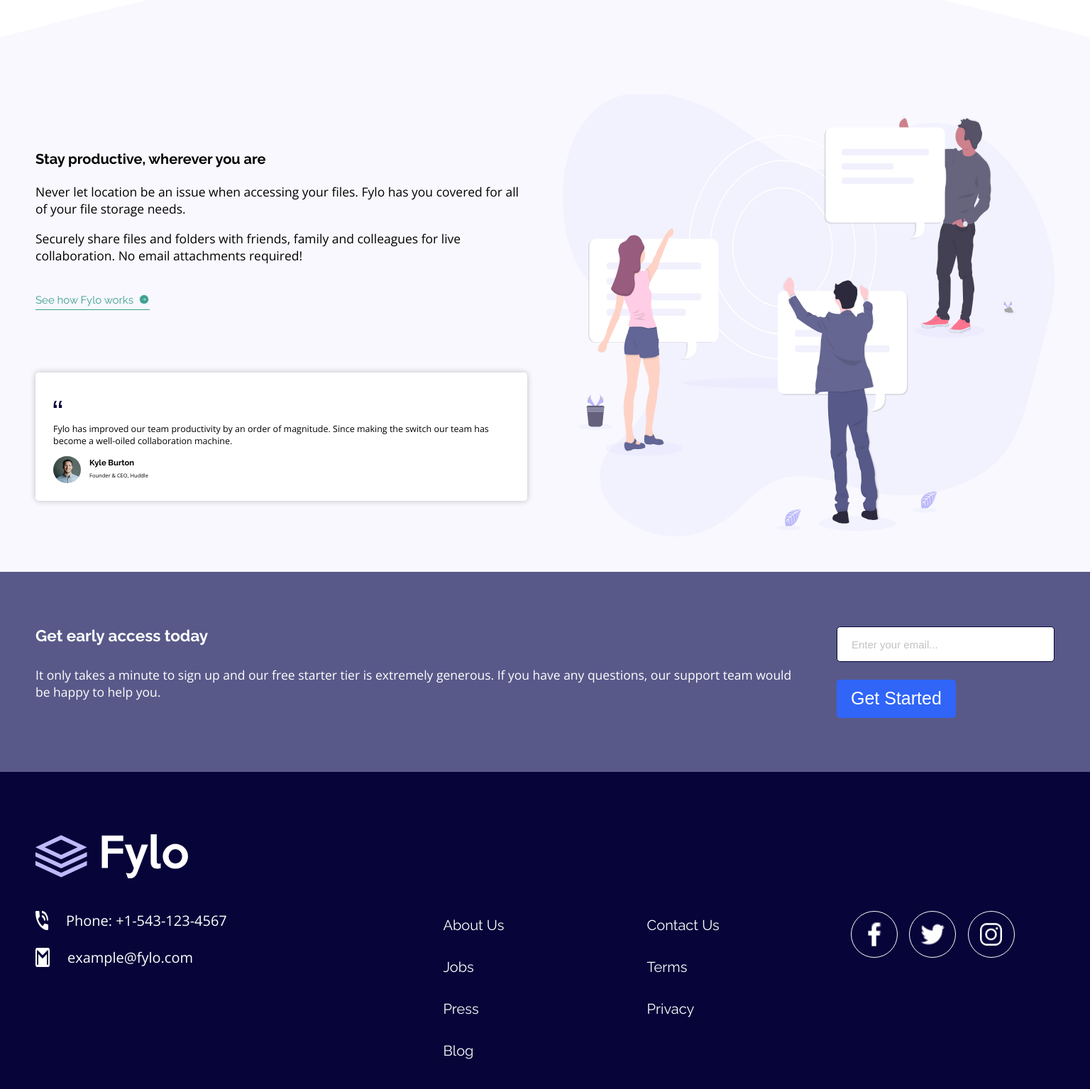
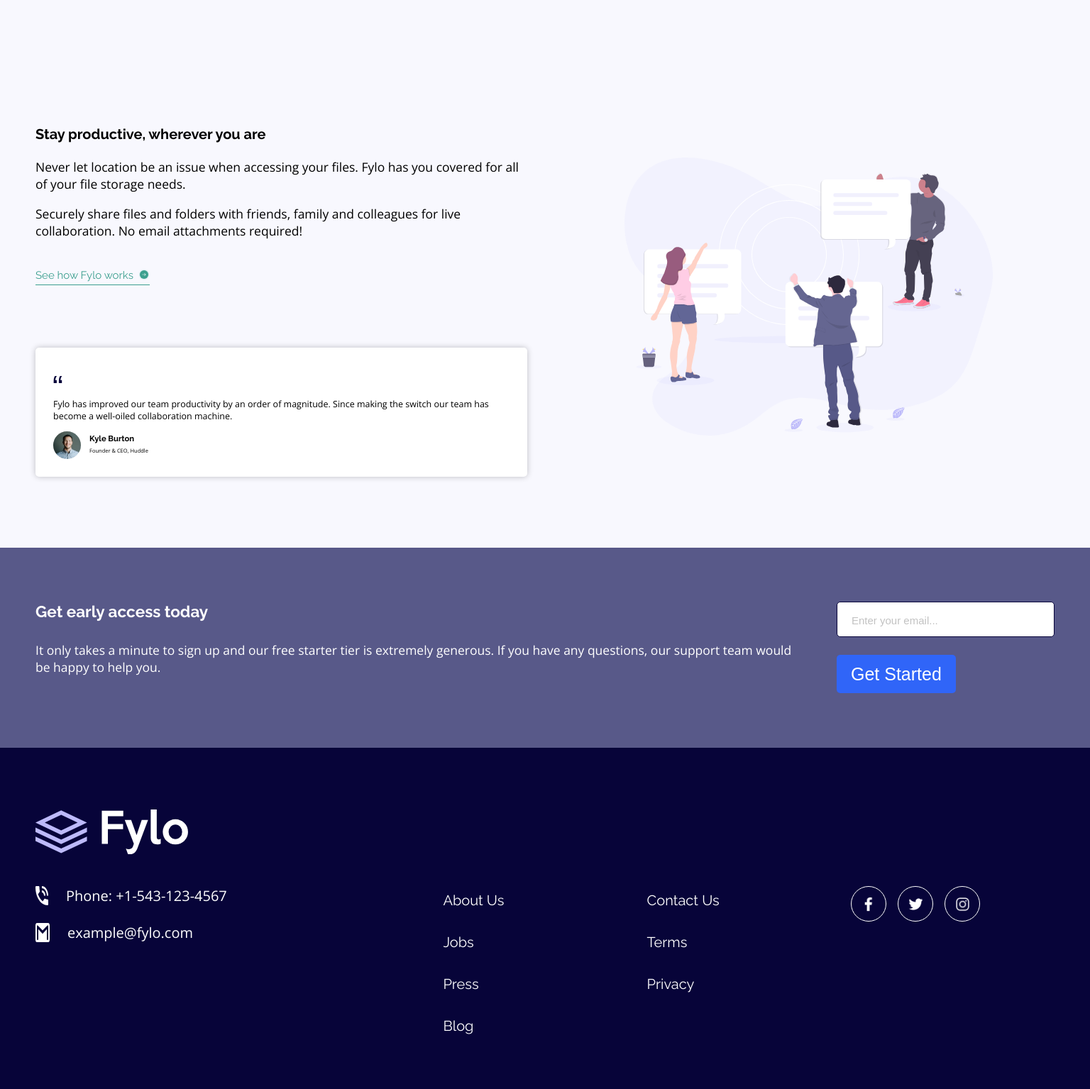
Before and after one commit to MsadafK/Fylo-landing-page-with-two-column-layout, a plain HTML site: page index.html in a window 1536 px wide. Shown: the part 980-2515 px from the top of the page at 71% size. Drawn offline with nearby package versions, Linux system fonts and the light colour scheme.

Commit message:
Update styles.css

```diff
--- a/styles.css
+++ b/styles.css
@@ -284,6 +284,20 @@ h2 {
     padding-left: 2em;
     padding-right: 2em;
   }
+  .about-review-section {
+    padding-top: 3em;
+  }
+  .hero-image,
+  .about-and-review-image {
+    width: 75%;
+    margin: 0 auto;
+  }
+  .about-and-review-curve-image {
+    top: -7%;
+  }
+  h2 {
+    margin-top: 3em;
+  }
 }
 
 /* 768px and more */
@@ -294,6 +308,7 @@ h2 {
   .hero-section {
     display: grid;
     grid-template-columns: 1fr 1fr;
+    gap: 1em;
   }
   .hero-section div {
     text-align: left;
@@ -302,7 +317,7 @@ h2 {
   }
   .hero-image {
     grid-column: 2/3;
-    height: 100%;
+    align-self: center;
   }
   .hero-section p {
     padding: 0;
@@ -329,7 +344,7 @@ h2 {
   .about-and-review-image {
     grid-column: 2/3;
     grid-row: 1/3;
-    height: 100%;
+    align-self: center;
   }
   .about-review-link {
     justify-content: flex-start;
@@ -351,6 +366,9 @@ h2 {
   .above-footer-section-subscription-box {
     justify-content: center;
   }
+  .footer-logo {
+    width: 22.5%;
+  }
   .footer-socials-icons {
     width: 6%;
   }
@@ -368,7 +386,7 @@ h2 {
     text-align: left;
     display: flex;
     align-items: center;
-    justify-content: center;
+    justify-content: space-around;
     gap: 2em;
   }
   .reviewer-image {
@@ -413,9 +431,10 @@ h2 {
   .about-review-section {
     column-gap: 2em;
     margin-top: 13.5em;
+    padding-top: 6em;
   }
   .about-and-review-curve-image {
-    top: -27%;
+    top: -21%;
   }
   .about-review-link {
     align-items: flex-start;
@@ -432,6 +451,15 @@ h2 {
   }
   .logo {
     width: 15%;
+    max-width: 13.75rem;
+    /* margin: 0 auto; */
+  }
+  .hero-image,
+  .about-and-review-image {
+    max-width: 31.25rem;
+  }
+  .footer-socials-icons {
+    max-width: 2.5rem;
   }
 }
 
```
